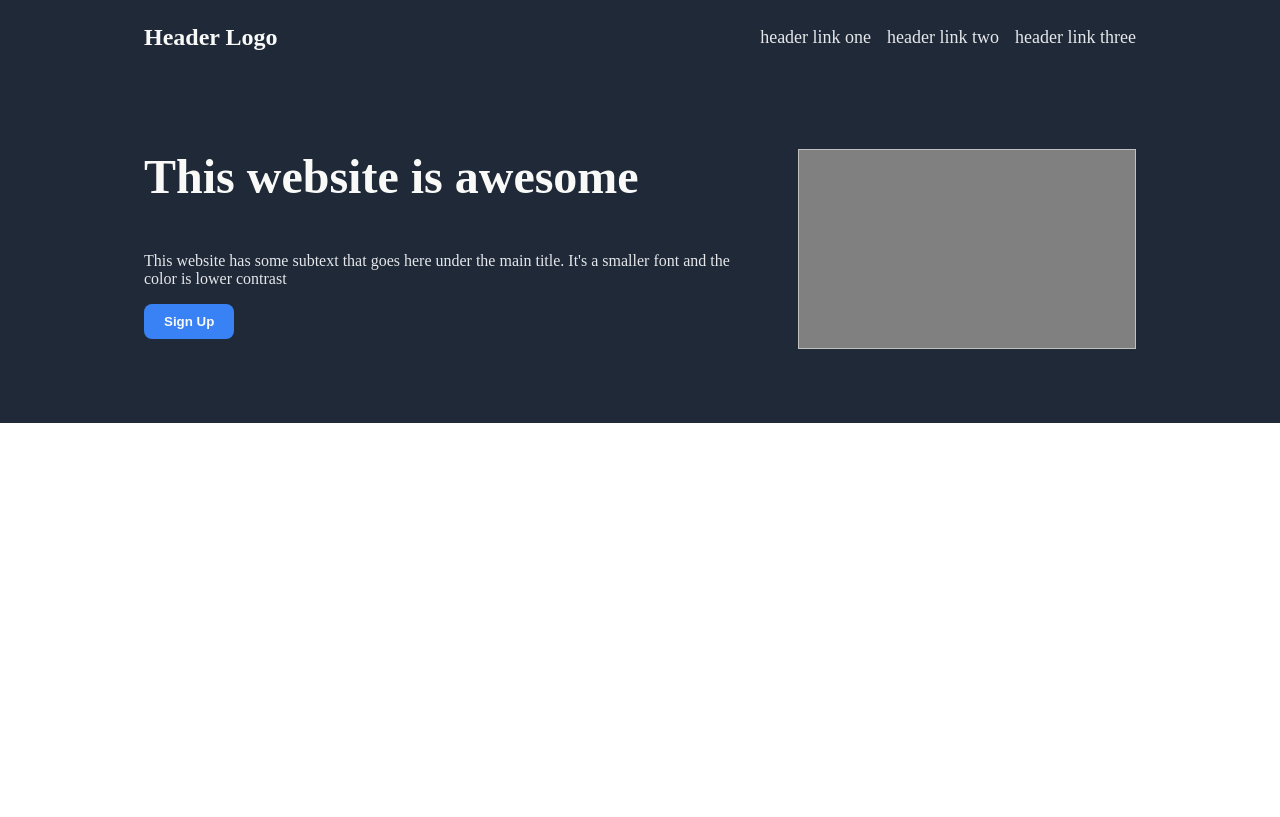
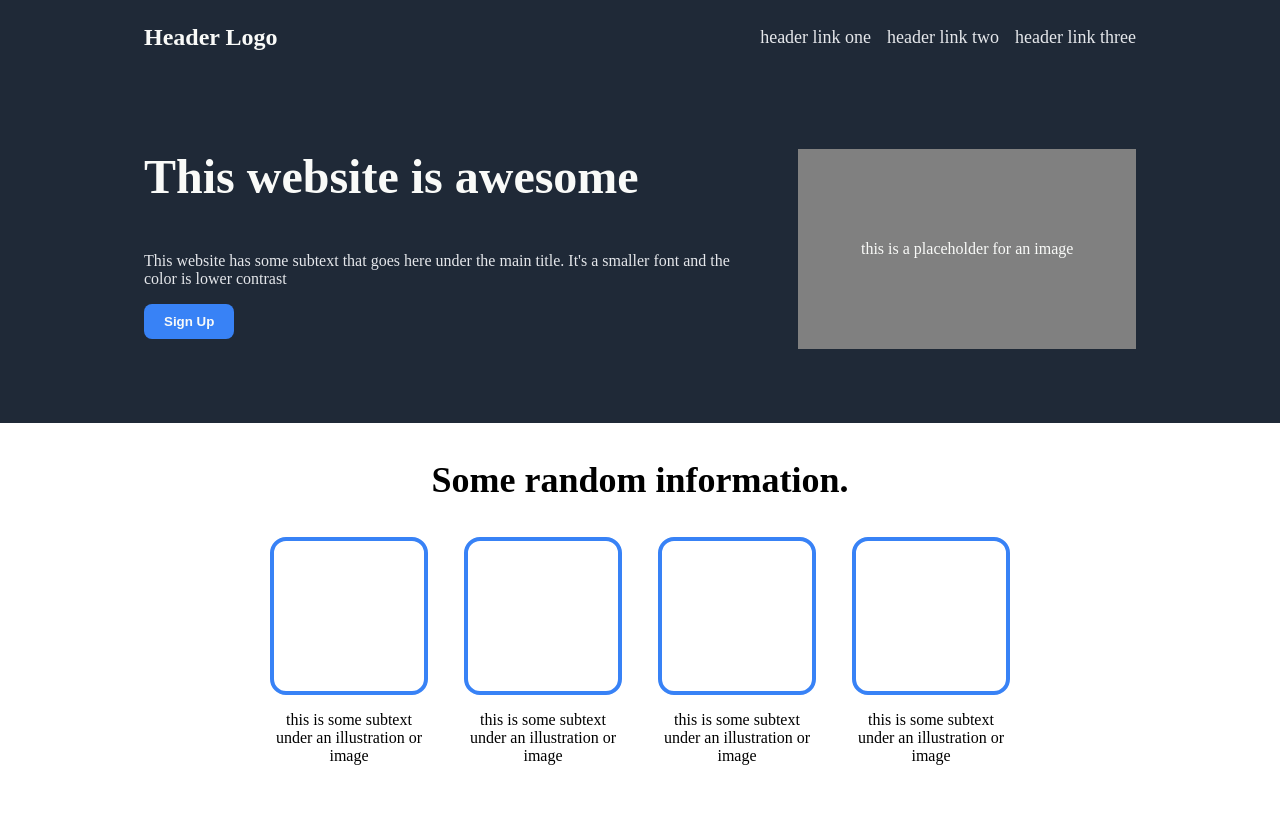
Before and after one commit to LukasBauza/landing-page, a plain HTML site: page index.html in a window 1280 px wide. Drawn offline with Linux system fonts and the light colour scheme.

Commit message:
random information section: html and css complete

```diff
--- a/index.html
+++ b/index.html
@@ -22,7 +22,32 @@
                 <p class='paragraph'>This website has some subtext that goes here under the main title. It's a smaller font and the color is lower contrast</p>
             <a href='#'><button>Sign Up</button></a>
             </div>
-            <img class='right'>
+            <!--<img class='right'>-->
+            <div class='right'>
+                this is a placeholder for an image
+            </div>
+        </div>
+
+        <div class='random-info content-padding'>
+            <div class='title'>Some random information.</div>
+            <div class='content'>
+                <div class='card1'>
+                    <div class=box></div>
+                    <p>this is some subtext under an illustration or image</p>
+                </div>
+                <div class='card2'>
+                    <div class=box></div>
+                    <p>this is some subtext under an illustration or image</p>
+                </div>
+                <div class='card3'>
+                    <div class=box></div>
+                    <p>this is some subtext under an illustration or image</p>
+                </div>
+                <div class='card4'>
+                    <div class=box></div>
+                    <p>this is some subtext under an illustration or image</p>
+                </div>
+            </div>
         </div>
     </body>
 </html>
--- a/style.css
+++ b/style.css
@@ -61,9 +61,43 @@ body {
     }
 
     /*right side*/
-    img {
+    .right {
         width: 400px;
         height: 200px;
         background: gray;
+        color: #F9FAF8;
+        display: flex;
+        justify-content: center;
+        align-items: center;
     }
 }
+
+.random-info {
+    display: flex;
+    flex-direction: column;
+    justify-content: center;
+    align-items: center;
+    padding: 36px 0px 36px 0px;
+
+    .title {
+        font-size: 36px;
+        font-weight: bolder;
+        padding: 0px 0px 36px 0px;
+    }
+
+    .content {
+        display: flex;
+        justify-content: center;
+        align-items: center;
+        text-align: center;
+        gap: 36px;
+        width: 150px;
+
+        .box {
+            width: 150px;
+            height: 150px;
+            border: 4px solid #3882F6;
+            border-radius: 16px;
+        }
+    }
+}
```
